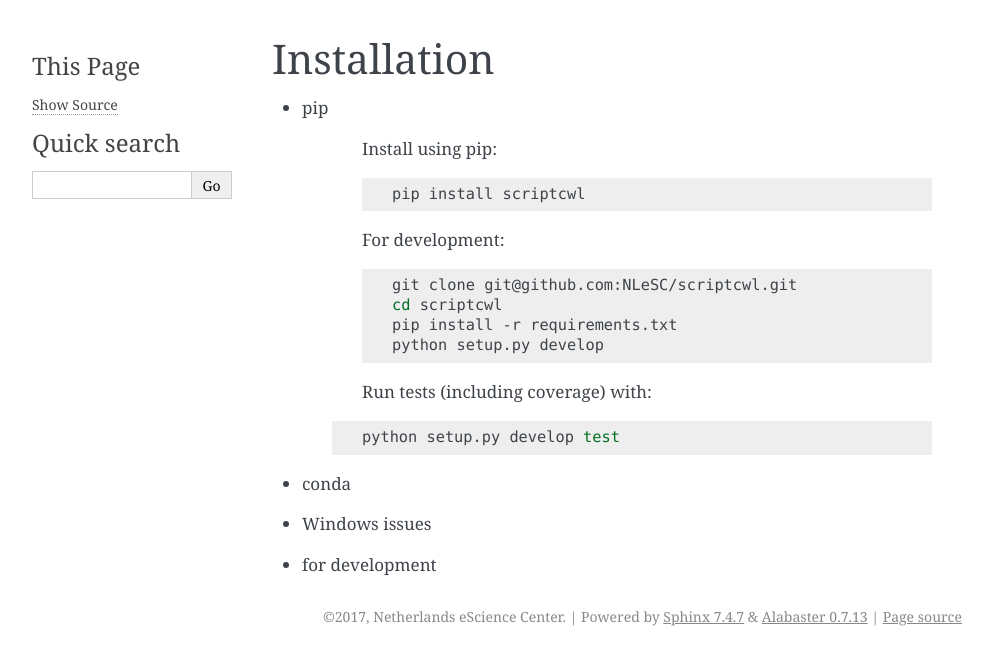
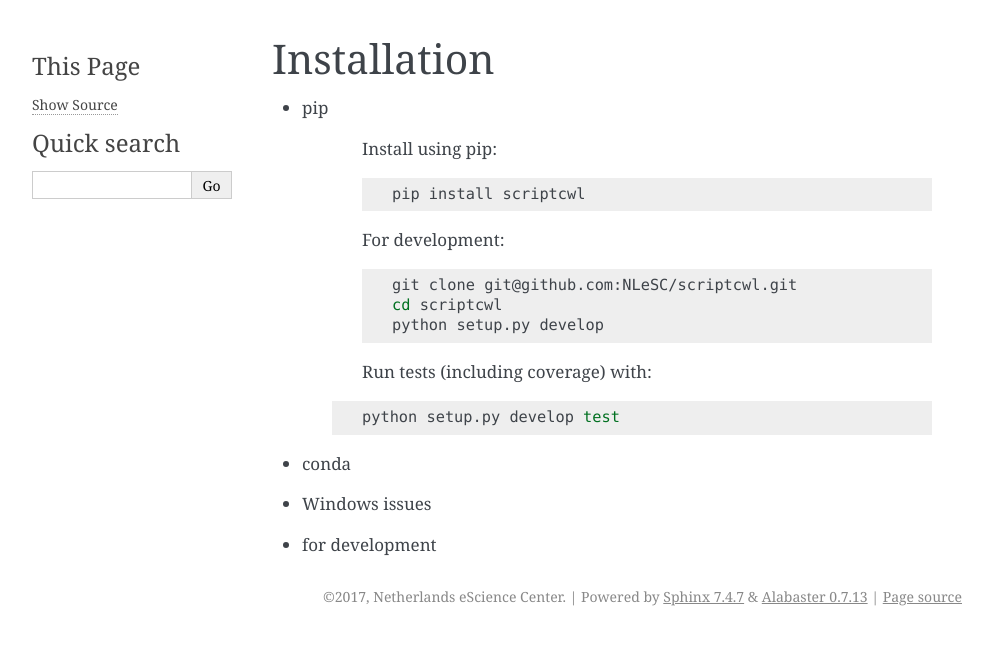
Before and after one commit to NLeSC/scriptcwl, a Sphinx documentation site: the page built from docs/installation.rst, in a window 1280 px wide. Shown: the top 665 px of the page, without its empty margins (148-1141 px from the left). Built offline with Sphinx 7.4.7, drawn with Linux system fonts in a browser that asks for light colours; pages that are not in the unit, such as notebooks, are missing from menus.

Commit message:
Remove requirements.txt from installation instructions

```diff
--- a/README.rst
+++ b/README.rst
@@ -84,7 +84,6 @@ For development:
 
   git clone git@github.com:NLeSC/scriptcwl.git
   cd scriptcwl
-  pip install -r requirements.txt
   python setup.py develop
 
 Run tests (including coverage) with:
--- a/docs/installation.rst
+++ b/docs/installation.rst
@@ -15,7 +15,6 @@ Installation
 
         git clone git@github.com:NLeSC/scriptcwl.git
         cd scriptcwl
-        pip install -r requirements.txt
         python setup.py develop
 
     Run tests (including coverage) with:
```
